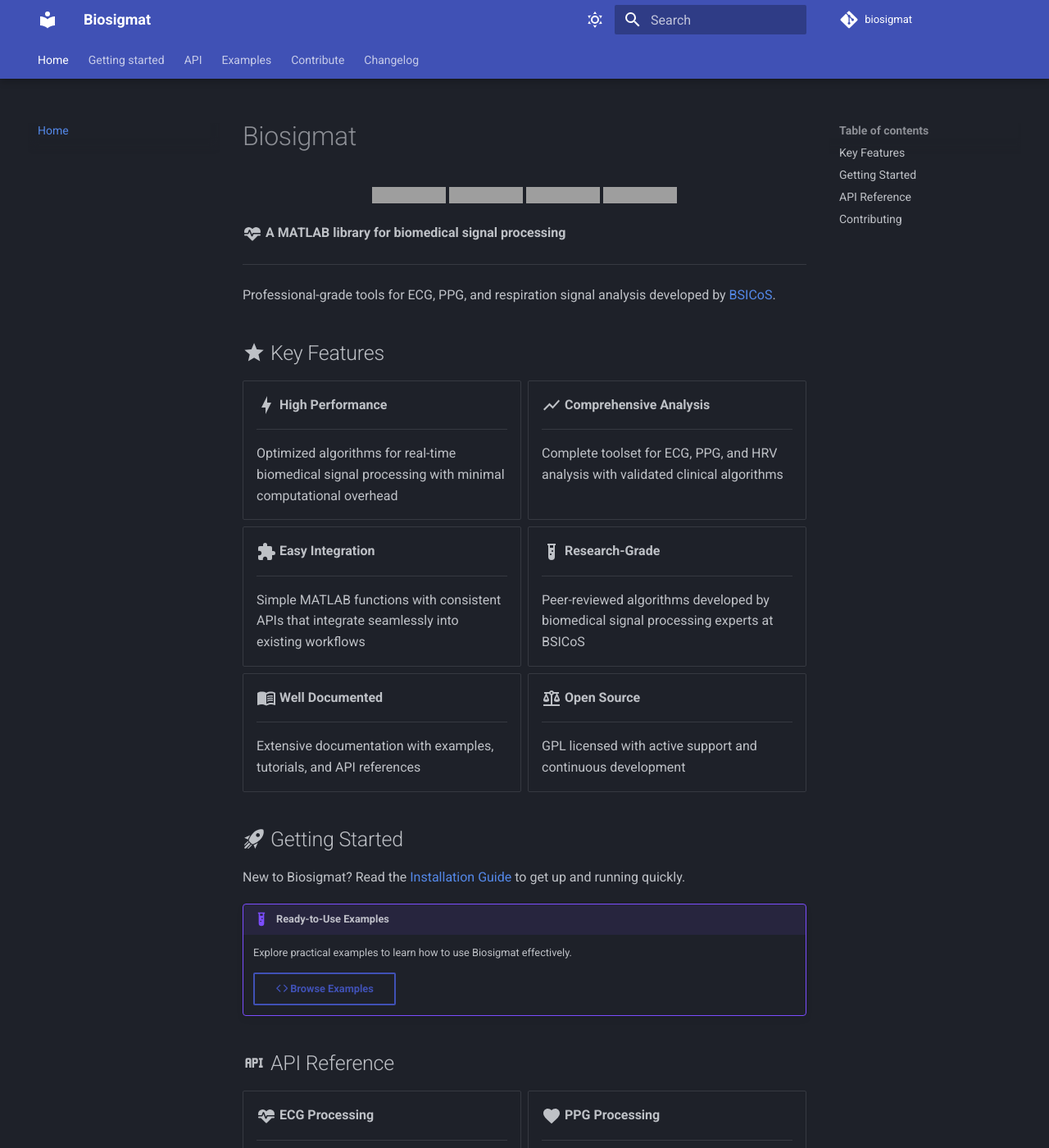
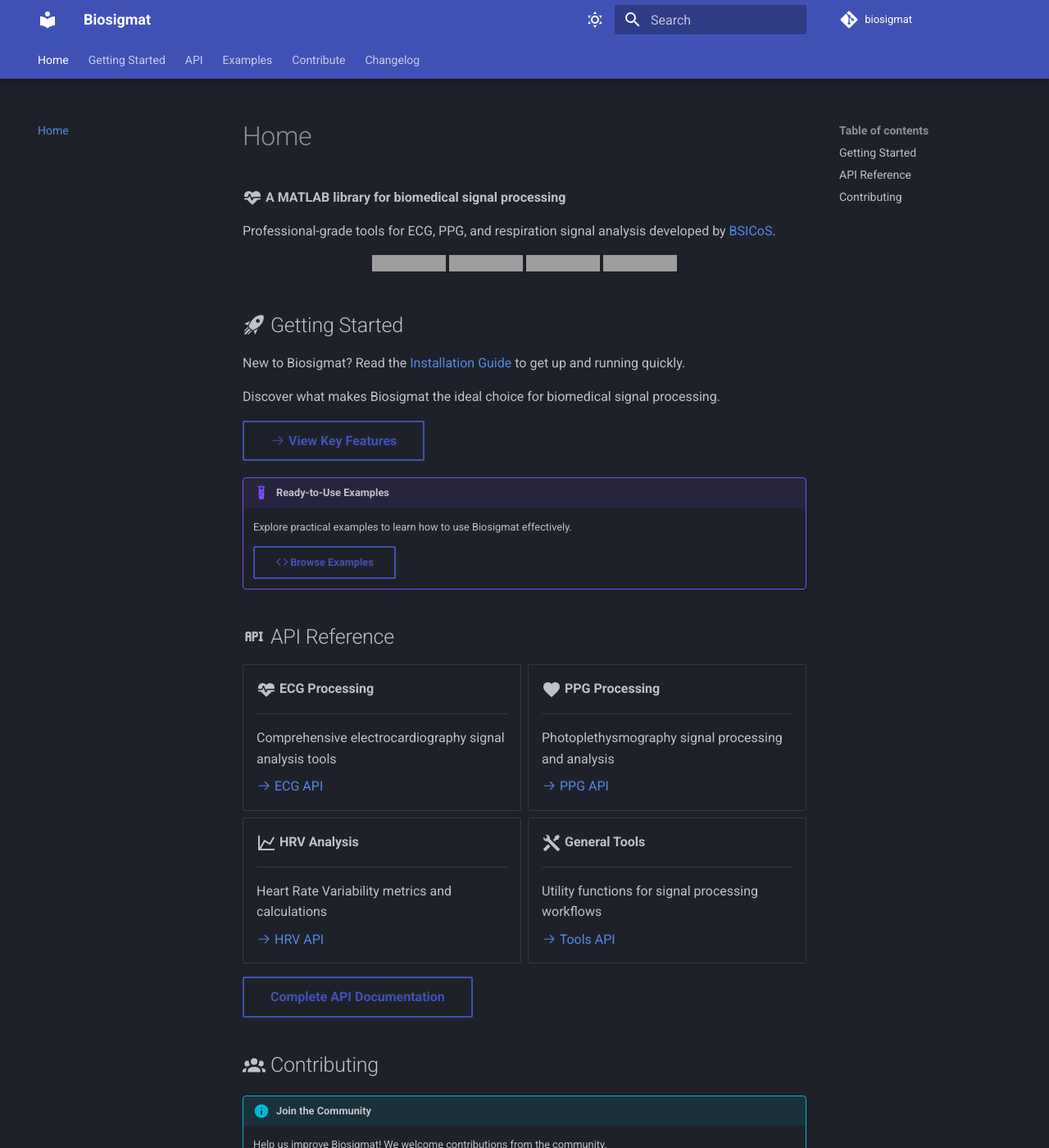
Before and after one commit to BSICoS/biosigmat, an MkDocs documentation site: the page built from docs/index.md, in a window 1280 px wide and 1400 px high. Shown: the whole window at 82% size. Built offline with MkDocs 1.6.1 and Material for MkDocs 9.7.7, drawn with Linux system fonts in a browser that asks for light colours; comment, search, counter and statistics services are not loaded; grey boxes are pictures that could not be loaded.

Commit message:
Add getting started section: Create installation and key features documentation

```diff
--- a/docs/index.md
+++ b/docs/index.md
@@ -13,61 +16,13 @@
 
 </div>
 
-<div class="result" markdown>
-
-:material-heart-pulse:{ .lg .middle } **A MATLAB library for biomedical signal processing**
-
----
-
-Professional-grade tools for ECG, PPG, and respiration signal analysis developed by [BSICoS](https://bsicos.i3a.es/es/).
-
-</div>
-
-## :material-star: Key Features
-
-<div class="grid cards" markdown>
-
--   :material-lightning-bolt:{ .lg .middle } **High Performance**
-
-    ---
-
-    Optimized algorithms for real-time biomedical signal processing with minimal computational overhead
-
--   :material-chart-line-variant:{ .lg .middle } **Comprehensive Analysis**
-
-    ---
-
-    Complete toolset for ECG, PPG, and HRV analysis with validated clinical algorithms
-
--   :material-puzzle:{ .lg .middle } **Easy Integration**
-
-    ---
-
-    Simple MATLAB functions with consistent APIs that integrate seamlessly into existing workflows
-
--   :material-test-tube:{ .lg .middle } **Research-Grade**
-
-    ---
-
-    Peer-reviewed algorithms developed by biomedical signal processing experts at BSICoS
-
--   :material-book-open-variant:{ .lg .middle } **Well Documented**
-
-    ---
-
-    Extensive documentation with examples, tutorials, and API references
-
--   :material-scale-balance:{ .lg .middle } **Open Source**
-
-    ---
-
-    GPL licensed with active support and continuous development
-
-</div>
-
 ## :material-rocket-launch: Getting Started
 
 New to Biosigmat? Read the [Installation Guide](getting-started/installation.md) to get up and running quickly.
+
+Discover what makes Biosigmat the ideal choice for biomedical signal processing.
+
+[:octicons-arrow-right-24: View Key Features](getting-started/key-features.md){ .md-button }
 
 !!! example "Ready-to-Use Examples"
     Explore practical examples to learn how to use Biosigmat effectively.
```
Also changed, not shown: other parts of docs/index.md (+4 -1 lines), docs/getting-started/installation.md (+1 -1 lines), docs/getting-started/key-features.md (added, +41 -0 lines), docs/getting-started/.pages (added).
